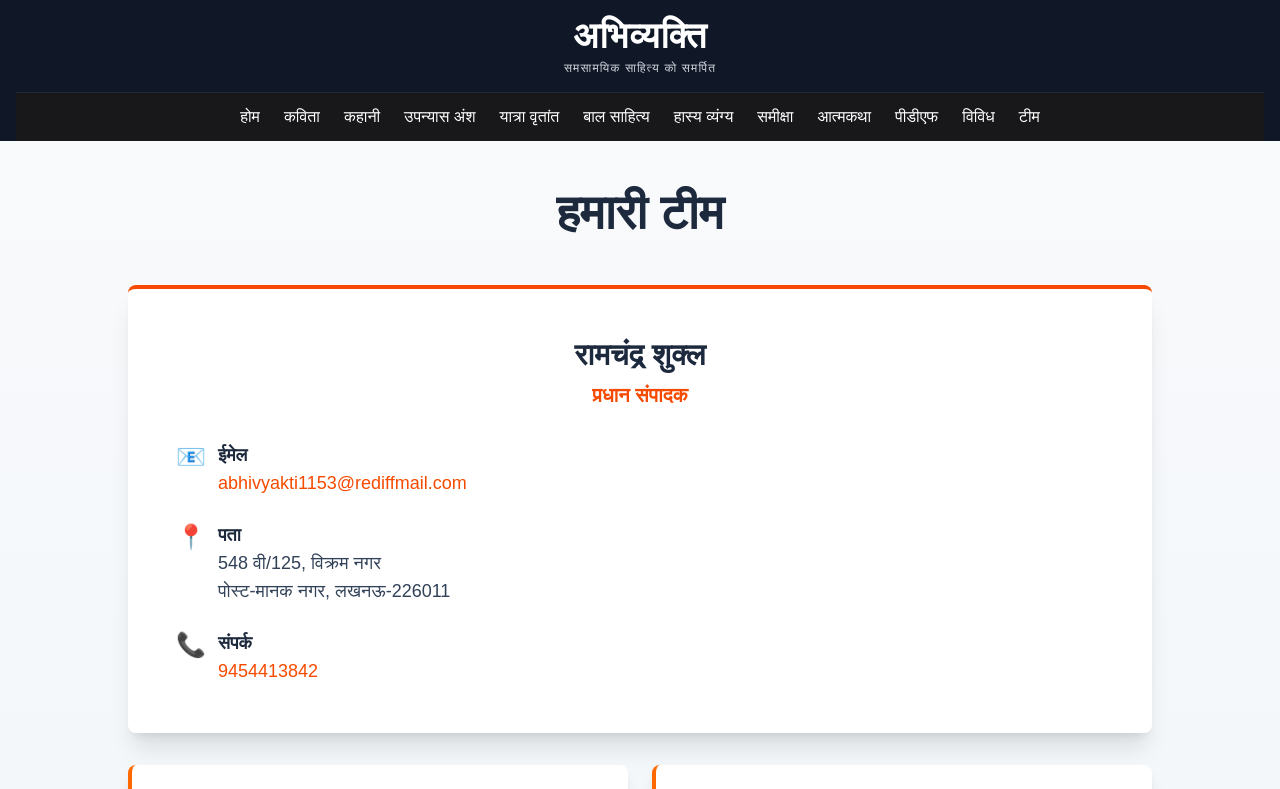
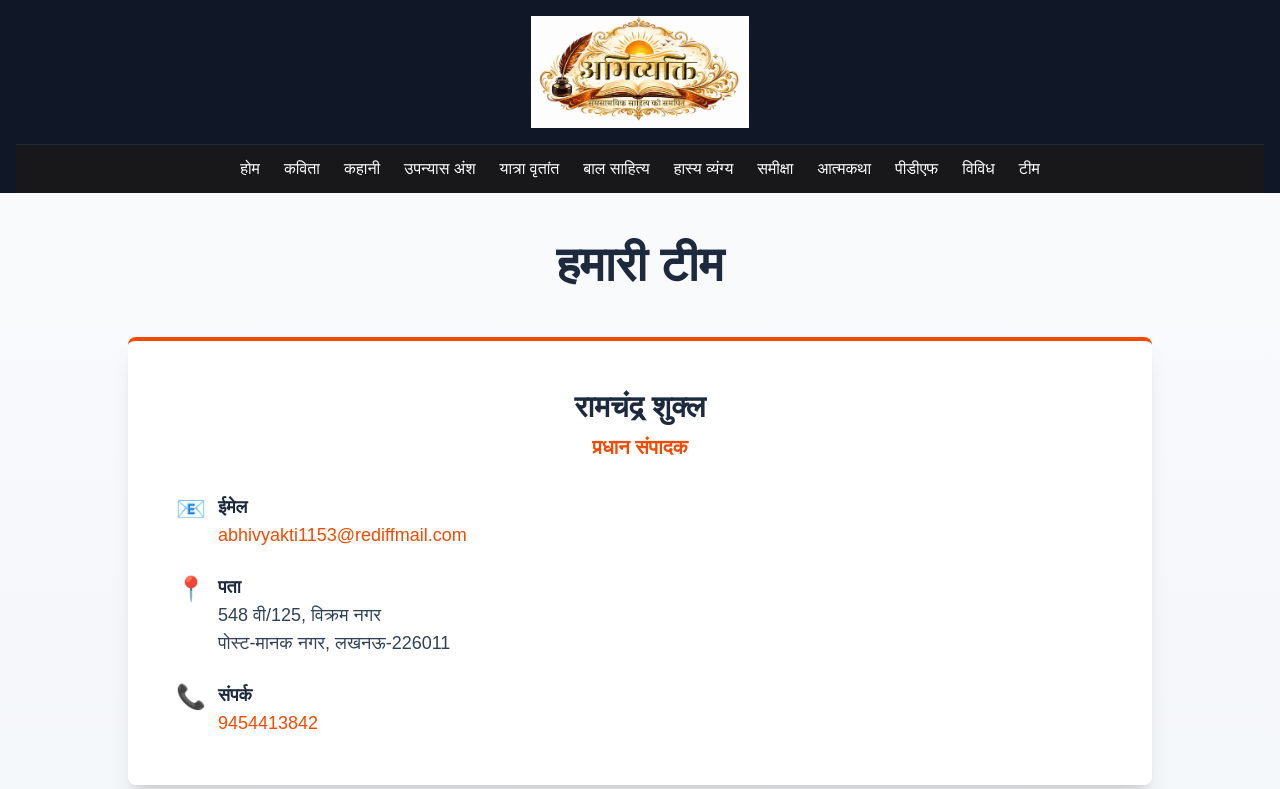
Before and after one commit to kp1153/abhivyakti, a Next.js app: page /team in a window 1280 px wide. Shown: the top 789 px of the page. Built offline with nearby package versions, Linux system fonts and the light colour scheme; no server answers.

Commit message:
force deploy

```diff
--- a/components/Navbar.js
+++ b/components/Navbar.js
@@ -1,8 +1,10 @@
 // components/Navbar.js
 "use client";
+
+import { useState } from "react";
 import Link from "next/link";
+import Image from "next/image";
 import { Menu, X } from "lucide-react";
-import { useState } from "react";
 
 export default function Navbar() {
   const [isOpen, setIsOpen] = useState(false);
@@ -25,16 +27,18 @@ export default function Navbar() {
   return (
     <nav className="bg-gray-900">
       <div className="max-w-7xl mx-auto px-4">
-        <div className="py-4 text-center border-b border-gray-800 flex items-center justify-between md:justify-center">
-          <Link href="/" className="flex-1 md:flex-none text-center">
-            <div className="text-center">
-              <h1 className="text-4xl font-extrabold tracking-wide text-white">
-                अभिव्यक्ति
-              </h1>
-              <p className="text-xs tracking-widest text-gray-300 mt-1">
-                समसामयिक साहित्य को समर्पित
-              </p>
-            </div>
+        {/* Logo + Mobile Menu Button */}
+        <div className="py-4 border-b border-gray-800 flex items-center justify-between md:justify-center">
+          <Link href="/" className="flex justify-center">
+         <Image
+  src="/logo.jpeg"
+  alt="अभिव्यक्ति"
+  width={380}
+  height={140}
+  priority
+  className="max-h-28 w-auto object-contain"
+/>
+
           </Link>
 
           <button
@@ -46,6 +50,7 @@ export default function Navbar() {
           </button>
         </div>
 
+        {/* Navigation Links */}
         <div className={`${isOpen ? "block" : "hidden"} md:block bg-zinc-900`}>
           <div className="flex flex-col md:flex-row md:items-center md:justify-center gap-3 md:gap-6 py-3 text-sm md:text-base text-white">
             {navLinks.map((link) => (
```
Also changed, not shown: public/logo.jpeg (added).
